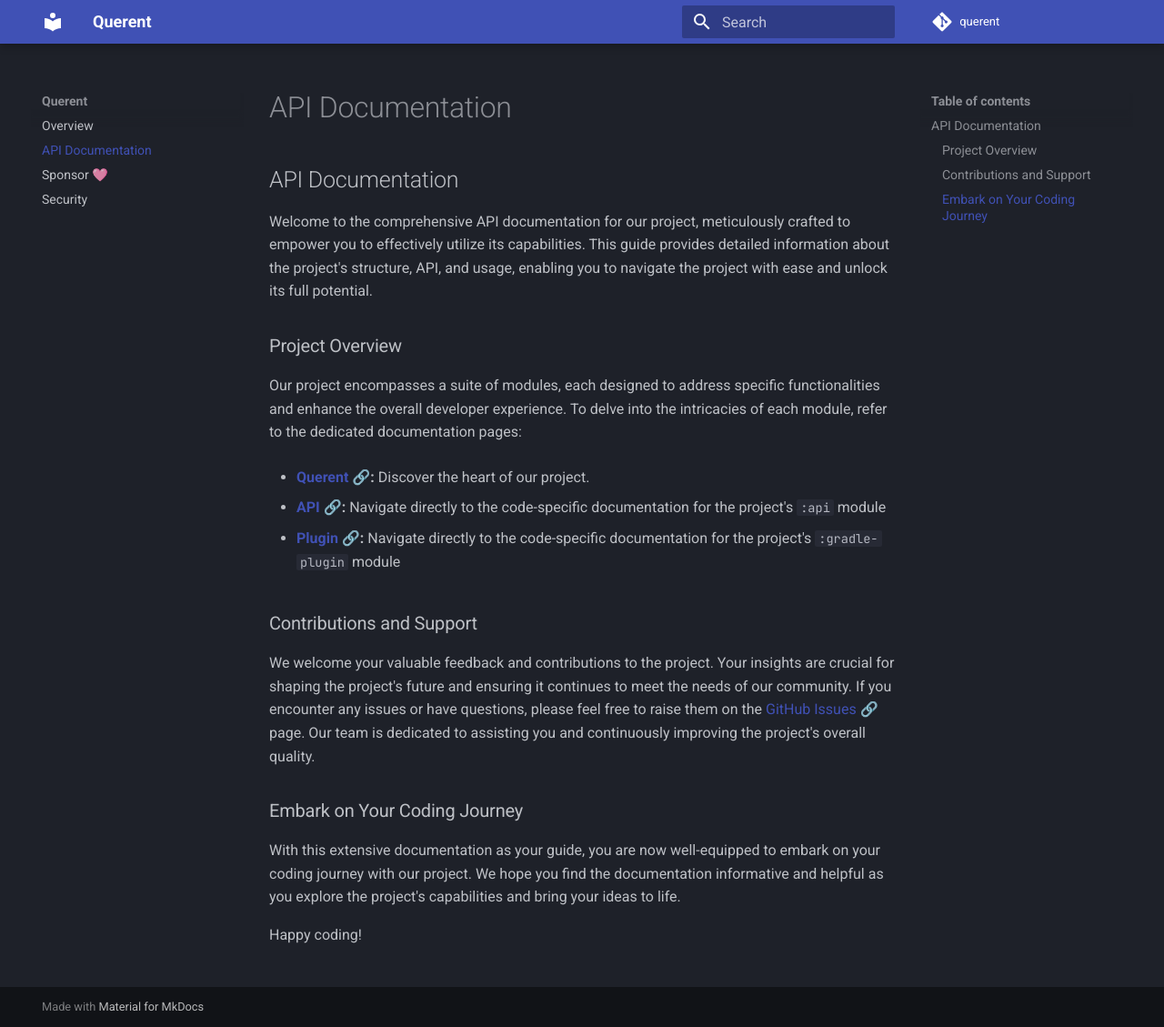
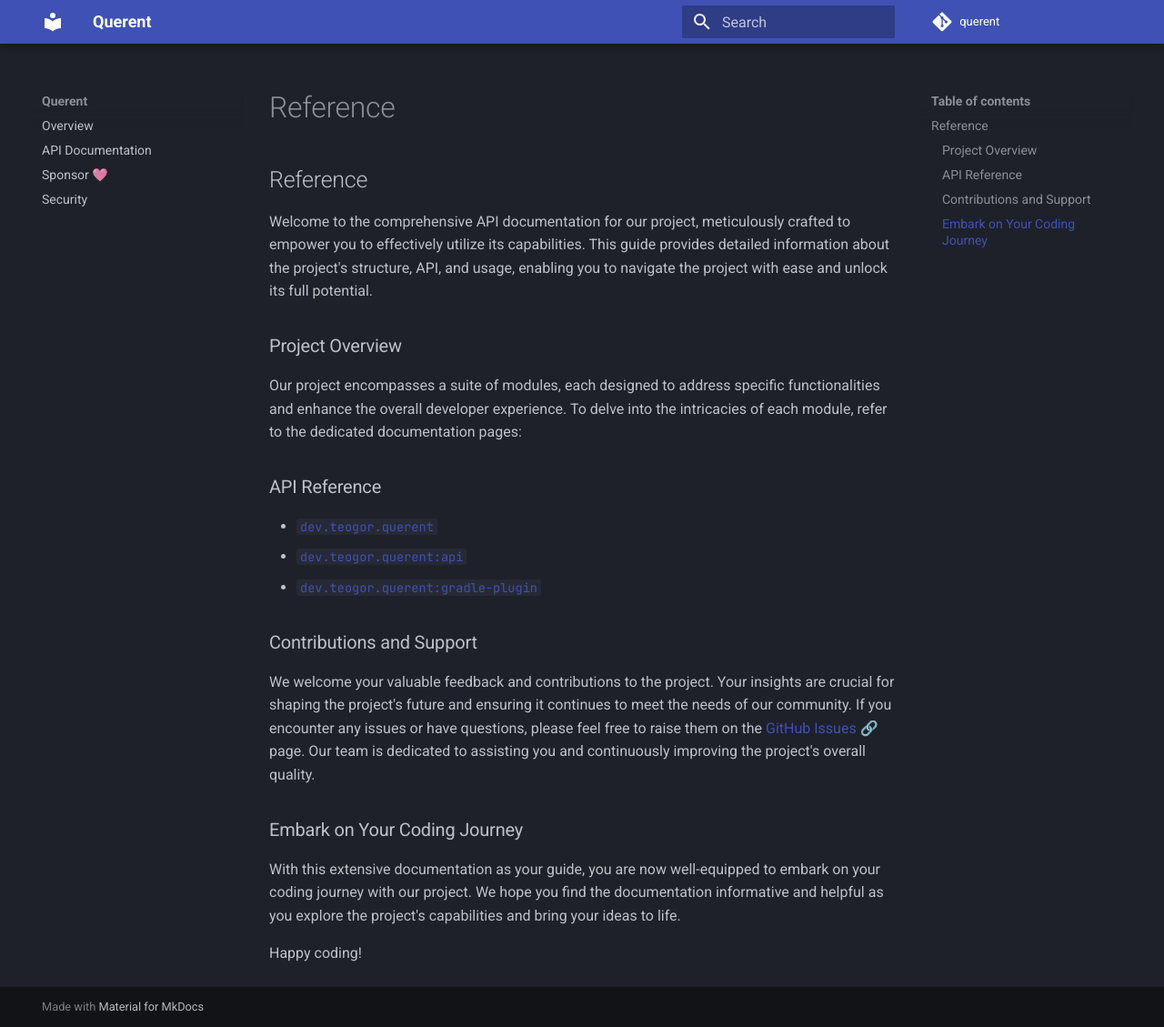
Before and after one commit to teogor/querent, an MkDocs documentation site: the page built from docs/reference.md, in a window 1280 px wide and 1129 px high. Shown: the whole window at 91% size. Built offline with MkDocs 1.6.1 and Material for MkDocs 9.7.7, drawn with Linux system fonts in a browser that asks for light colours; comment, search, counter and statistics services are not loaded.

```diff
--- a/docs/api-documentation.md
+++ b/docs/reference.md
@@ -1,4 +1,4 @@
-## API Documentation
+## Reference
 
 Welcome to the comprehensive API documentation for our project, meticulously crafted to empower you to
 effectively utilize its capabilities. This guide provides detailed information about the project's
@@ -10,13 +10,11 @@ Our project encompasses a suite of modules, each designed to address specific fu
 the overall developer experience. To delve into the intricacies of each module, refer to the dedicated
 documentation pages:
 
-- **[Querent 🔗](../documentation):** Discover the heart of our project.
+### API Reference
 
-- **[API 🔗](../documentation/api):** Navigate directly to the code-specific documentation for the project's
-`:api` module
-
-- **[Plugin 🔗](../documentation/gradle-plugin):** Navigate directly to the code-specific documentation for
-the project's `:gradle-plugin` module
+* [`dev.teogor.querent`](../html/){:target="_blank"}
+* [`dev.teogor.querent:api`](../html/api){:target="_blank"}
+* [`dev.teogor.querent:gradle-plugin`](../html/gradle-plugin){:target="_blank"}
 
 ### Contributions and Support
 
```
Also changed, not shown: docs/releases.md (added, +81 -0 lines), docs/releases/changelog/1.0.0-alpha01.md (added, +10 -0 lines), docs/releases/implementation.md (added, +61 -0 lines), docs/security.md (+7 -7 lines), 1 other file.
